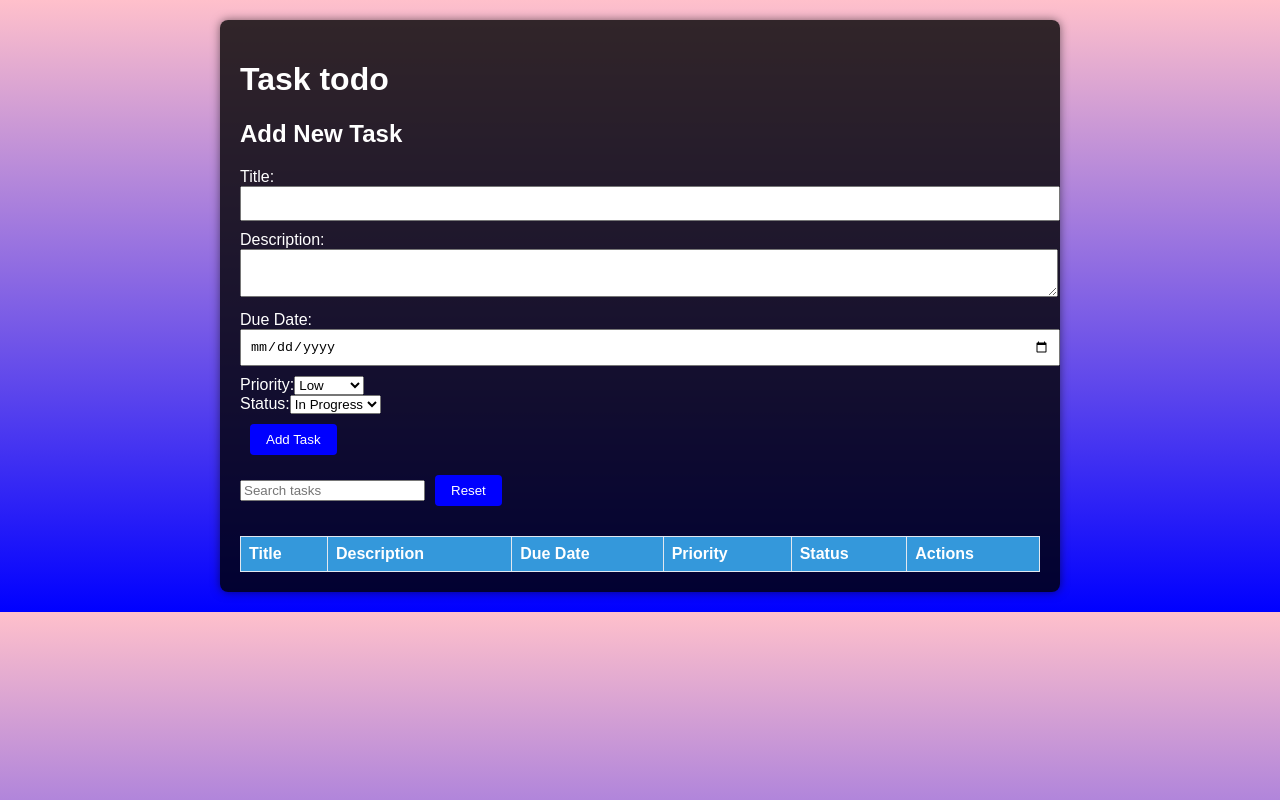
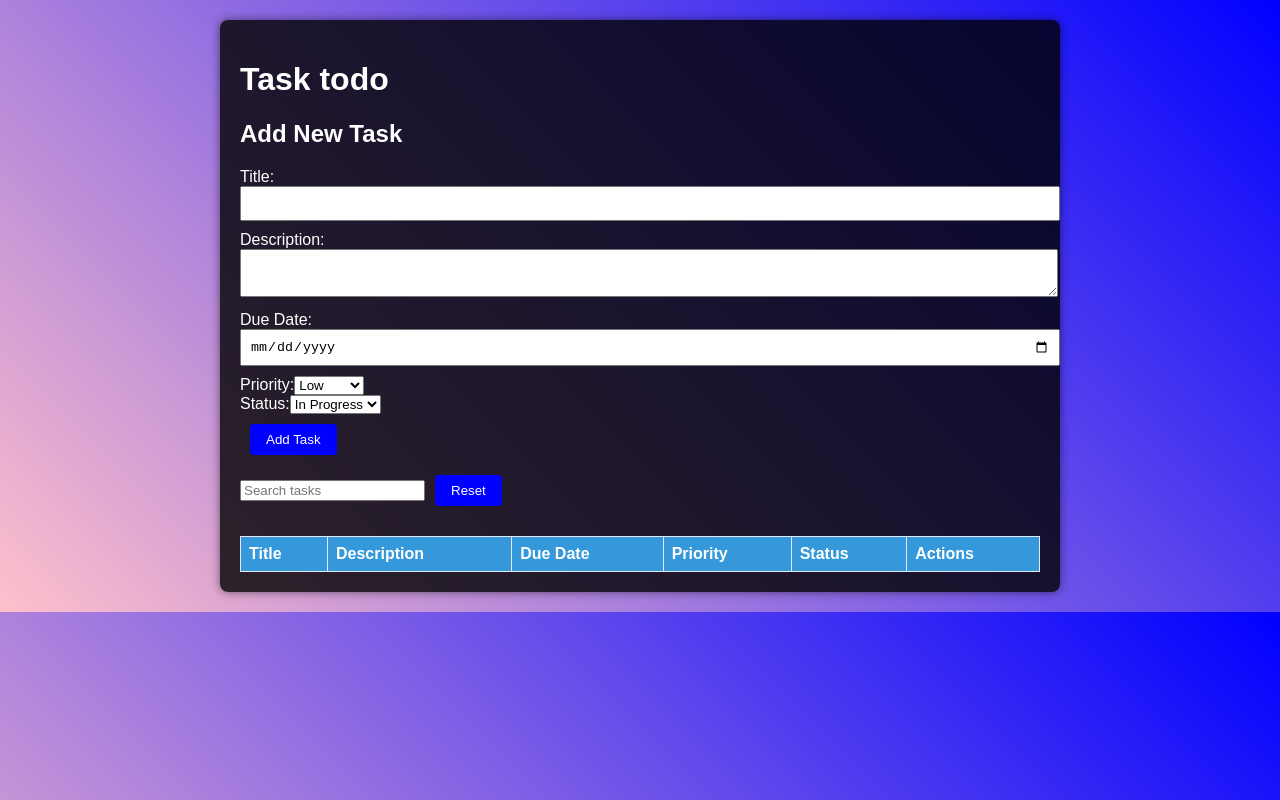
Before and after one commit to Saisarth/TaskManger, a React (Create React App) app: page / in a window 1280 px wide. Built offline with nearby package versions, Linux system fonts and the light colour scheme.

Commit message:
Update styles.css

```diff
--- a/src/styles.css
+++ b/src/styles.css
@@ -1,6 +1,6 @@
 /* Base Styles */
 body {
-  background: linear-gradient( pink,blue);
+  background: linear-gradient(45deg, pink,blue);
   color: #fff;
   margin: 0;
   font-family: Arial, sans-serif;
```
